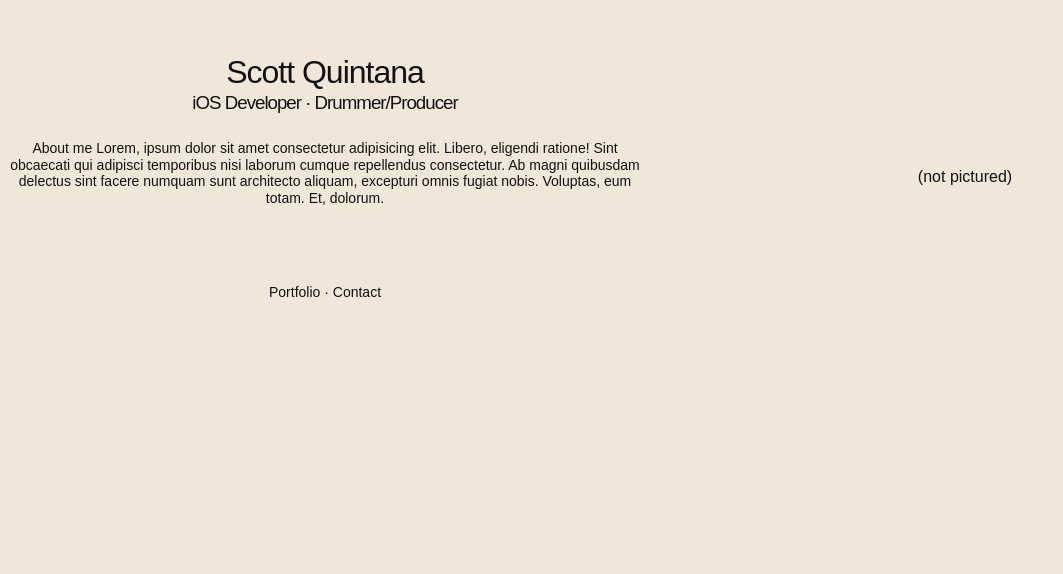
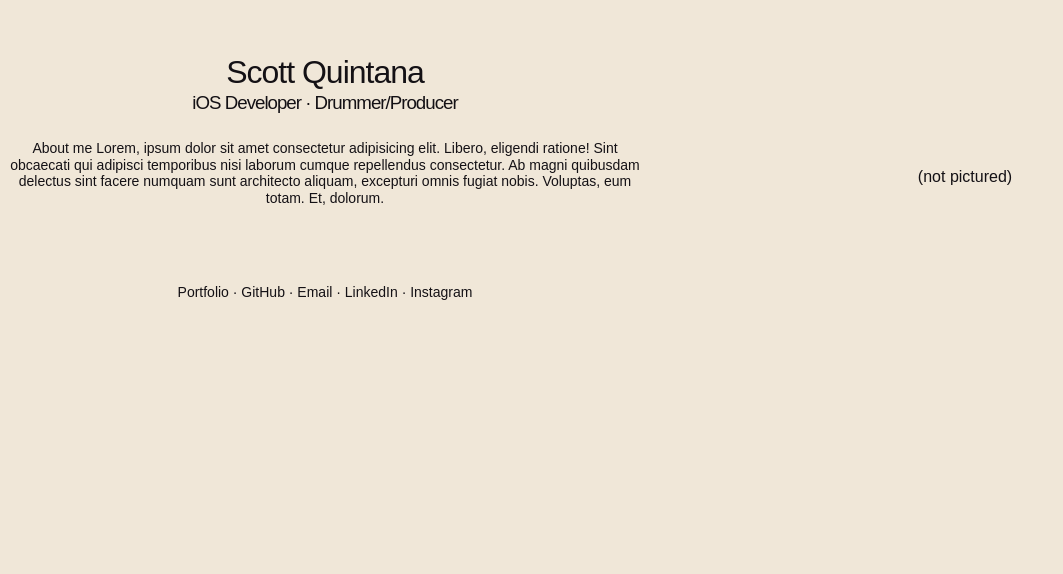
Before and after one commit to scottquintana/scottquintana.com, a plain HTML site: page index.html in a window 1280 px wide. Shown: the part 223-797 px from the top of the page, without its empty margins (0-1063 px from the left). Drawn offline with Linux system fonts and the light colour scheme; a web font is replaced by a local one.

Commit message:
Fix mock buttons

```diff
--- a/index.html
+++ b/index.html
@@ -18,7 +18,7 @@
         <br>
         <p>About me Lorem, ipsum dolor sit amet consectetur adipisicing elit. Libero, eligendi ratione! Sint obcaecati qui adipisci temporibus nisi laborum cumque repellendus consectetur. Ab magni quibusdam delectus sint facere numquam sunt architecto aliquam, excepturi omnis fugiat nobis. Voluptas, eum totam. Et, dolorum.</p>
       <br><br><br>
-      <p>Portfolio · Contact </p>
+      <p>Portfolio · GitHub · Email · LinkedIn · Instagram</p>
       </div>
       <div class="hero-img">
         (not pictured)
```
